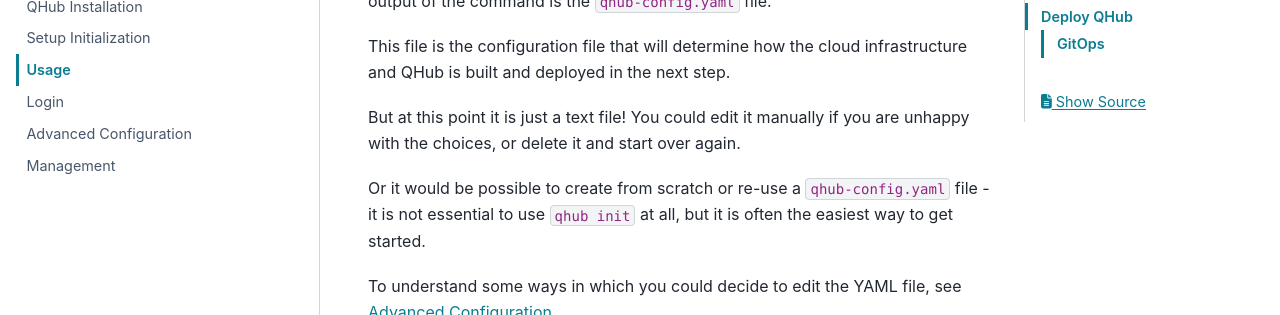
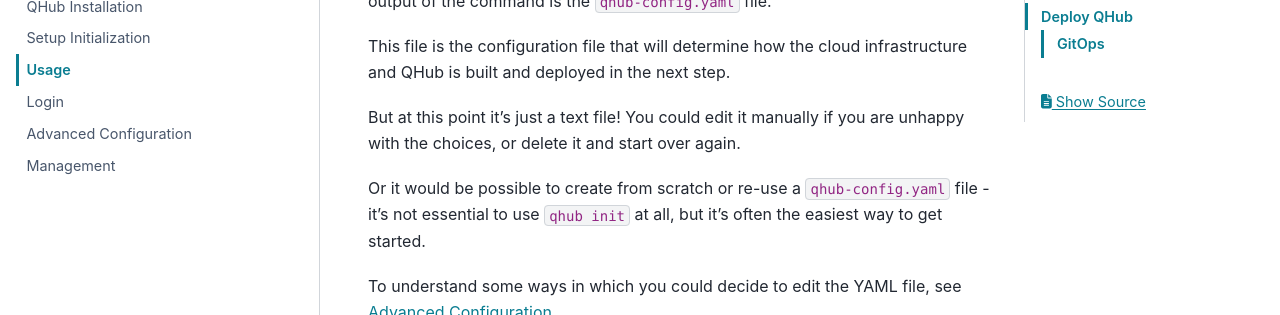
Before and after one commit to nebari-dev/nebari, a Sphinx documentation site: the page built from docs/source/installation/usage.md, in a window 1280 px wide and 900 px high, scrolled down 2752 px. Shown: the part 153-468 px from the top of the window. Built offline with Sphinx 7.4.7 and the PyData theme 0.15.4, drawn with Linux system fonts in a browser that asks for light colours; some of the changed text lies outside the part shown.

Commit message:
Fix vale complaints

````diff
--- a/docs/source/installation/usage.md
+++ b/docs/source/installation/usage.md
@@ -55,7 +55,7 @@
 Securely generated default random password=R1E8aWedaQVU6kKv for Keycloak root user stored at path=/tmp/QHUB_DEFAULT_PASSWORD
 ```
 
-This password is also available in the `qhub-config.yaml` file under the security.keycloak.initial_root_password field. It is required in the next page of these docs for logging in to your QHub.
+This password is also available in the `qhub-config.yaml` file under the security.keycloak.initial_root_password field. It's required in the next page of these docs for logging in to your QHub.
 
 This `qhub init` command generates the `qhub-config.yaml` config file
 with an infrastructure to be deployed on `aws`, named `projectname`, with a
@@ -82,9 +82,9 @@
 
 This file is the configuration file that will determine how the cloud infrastructure and QHub is built and deployed in the next step.
 
-But at this point it is just a text file! You could edit it manually if you are unhappy with the choices, or delete it and start over again.
+But at this point it's just a text file! You could edit it manually if you are unhappy with the choices, or delete it and start over again.
 
-Or it would be possible to create from scratch or re-use a `qhub-config.yaml` file - it is not essential to use `qhub init` at all, but it is often the easiest way to get started.
+Or it would be possible to create from scratch or re-use a `qhub-config.yaml` file - it's not essential to use `qhub init` at all, but it's often the easiest way to get started.
 
 To understand some ways in which you could decide to edit the YAML file, see [Advanced Configuration](configuration.md).
 
@@ -156,7 +156,7 @@
 ```
 
 Once pushed to GitHub, future commits to `main`  trigger CI/CD to redeploy
-changes the QHub cluster.  Since the infrastructure state is reflected in
+changes the QHub cluster. Since the infrastructure state is reflected in
 the repository, this workflow allows for team members to submit pull requests
 and perform code reviews before modifying the infrastructure, easing the
 overall maintenance process.
````
